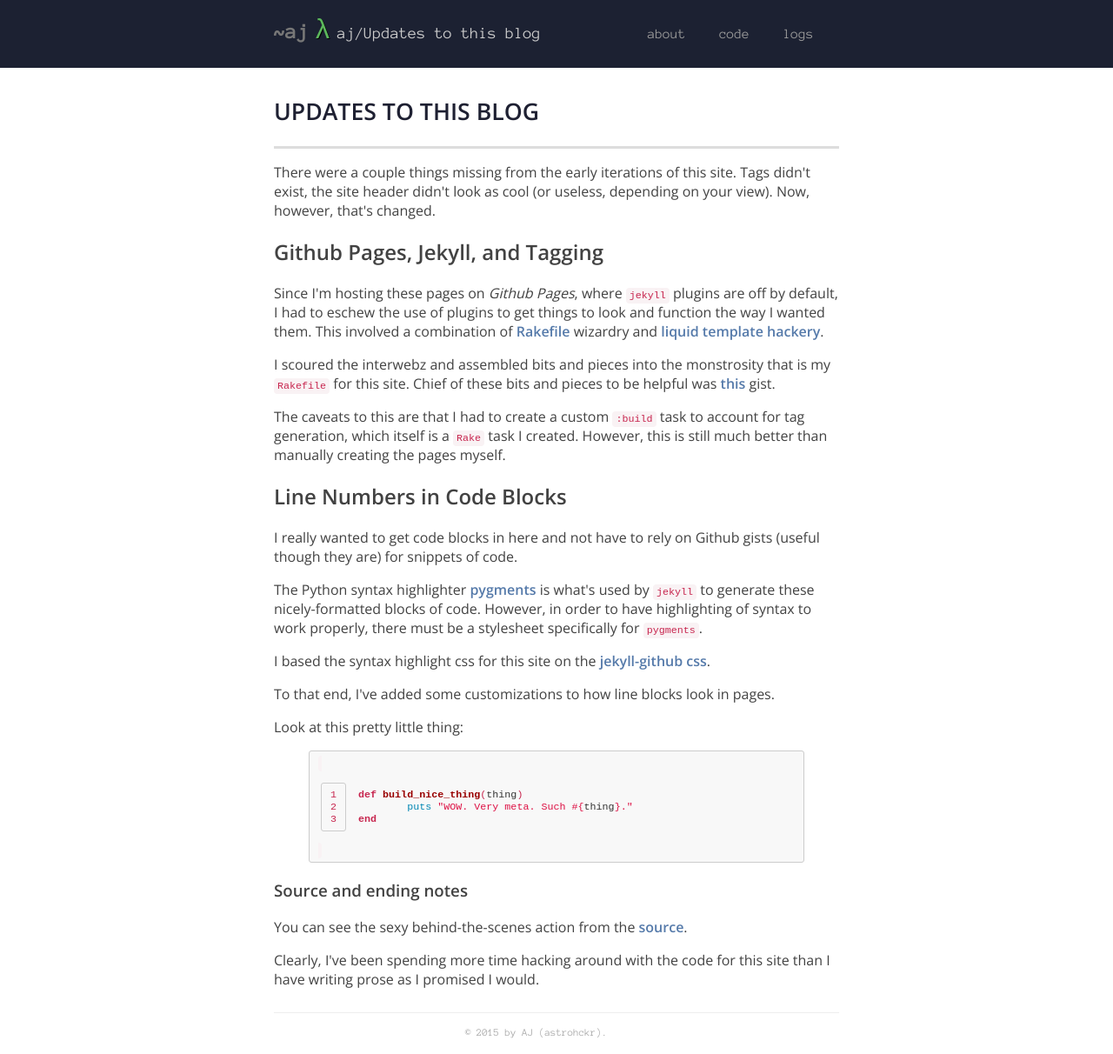
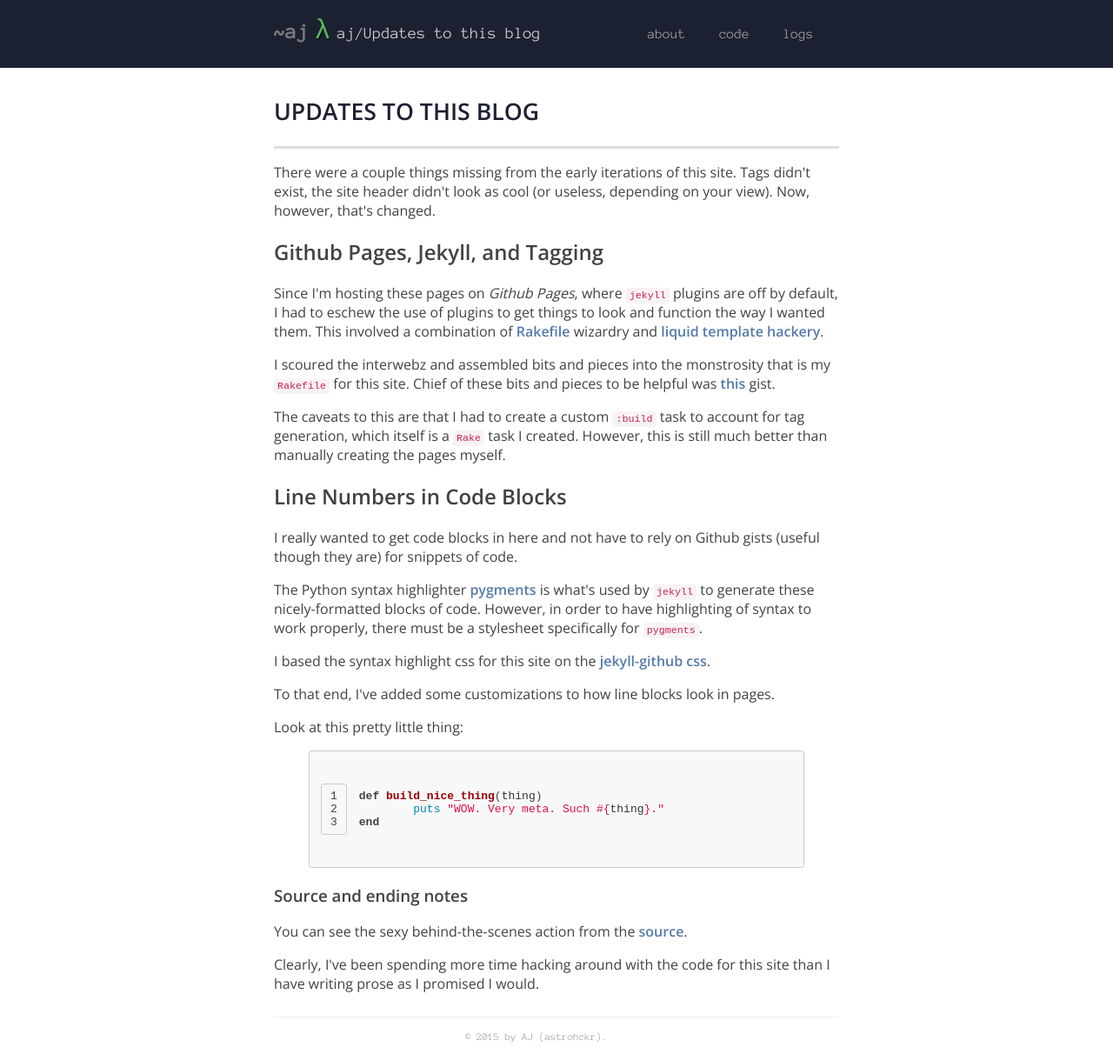
Before and after one commit to bitjockey42/astrohckr.github.io, a Jekyll site: the page built from _posts/2014-01-18-updates-to-this-blog.md, in a window 1280 px wide. Shown: the whole page at 87% size. Built offline with Jekyll 4.4.1, drawn with Linux system fonts in a browser that asks for light colours; some web fonts are replaced; comment, search, counter and statistics services are not loaded.

Commit message:
Tweak how pre code looks

```diff
--- a/assets/stylesheets/blog.css
+++ b/assets/stylesheets/blog.css
@@ -56,14 +56,19 @@
 }
 
 .blog-content code {
-    padding: 2px 4px;
-    font-size: 90%;
-    color: #c7254e;
-    background-color: #f9f2f4;
-    border-radius: 4px;
+  padding: 2px 4px;
+  font-size: 90%;
+  color: #c7254e;
+  background-color: #f9f2f4;
+  border-radius: 4px;
 }
 
-
+.blog-content pre code {
+  font-size: 100%;
+  background-color: inherit;
+  color: inherit;
+  border-radius: 4px;
+}
 
 .blog-tag-list {
     list-style: none;
```
